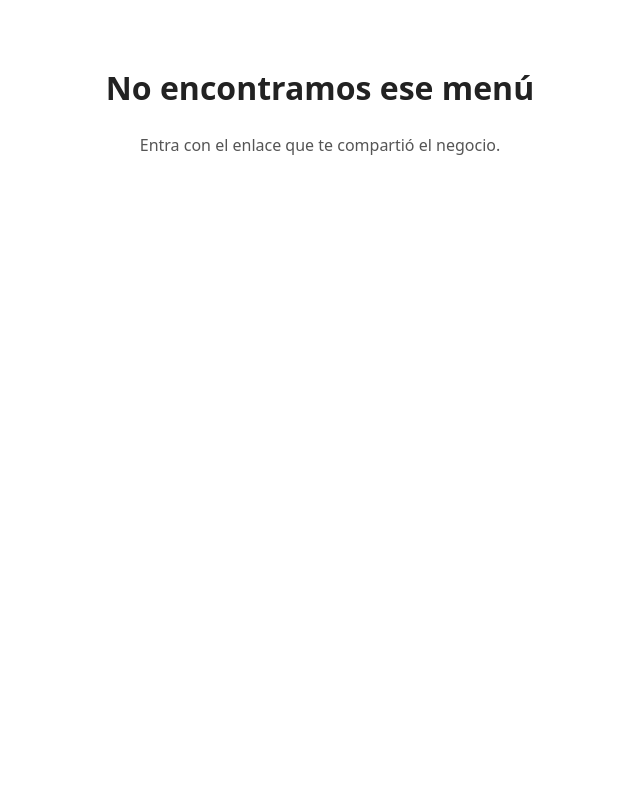
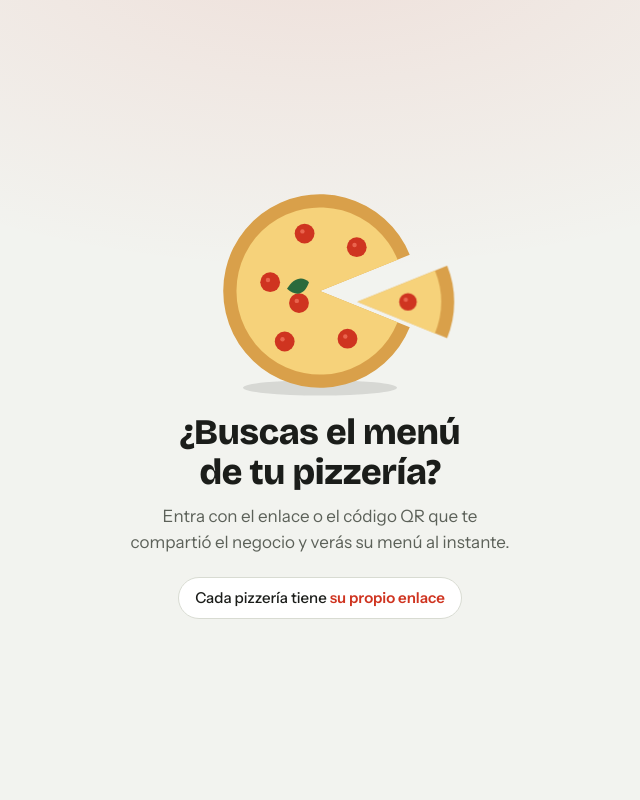
Before and after one commit to GranadosMontoya/pizzeria, a Django app: template menu/templates/menu/no_menu.html in a window 1280 px wide. Shown: the whole page, without its empty margins (320-960 px from the left). Run offline with Django 4.2, Linux system fonts and the light colour scheme; the template is opened without the code that fills it, so the values that code supplies are empty.

Commit message:
Página amable cuando no se abre un menú

```diff
--- a/menu/templates/menu/no_menu.html
+++ b/menu/templates/menu/no_menu.html
@@ -4,14 +4,69 @@
   <meta charset="utf-8">
   <meta name="viewport" content="width=device-width, initial-scale=1">
   <meta name="robots" content="noindex, nofollow">
-  <title>Menú no encontrado</title>
+  <title>¿Buscas el menú de tu pizzería?</title>
+  <link rel="preconnect" href="https://fonts.googleapis.com">
+  <link rel="preconnect" href="https://fonts.gstatic.com" crossorigin>
+  <link rel="stylesheet" href="https://fonts.googleapis.com/css2?family=Bricolage+Grotesque:opsz,wght@12..96,700;12..96,800&family=Instrument+Sans:wght@400;500;600&display=swap">
   <style>
-    body { font-family: system-ui, sans-serif; max-width: 30rem; margin: 4rem auto; padding: 0 1rem; line-height: 1.5; text-align: center; color: #222; }
-    p { color: #555; }
+    :root {
+      --bg: #F2F3EF; --ink: #1B1D1A; --muted: #5C6159; --line: #D8DBD2; --surface: #FFFFFF;
+      --tomato: #CF3420; --glow: rgba(207, 52, 32, .10);
+      --borde: #D9A04A; --queso: #F6D27A; --pep: #CF3420; --pep2: #E9644E; --albahaca: #2B6A3C; --sombra: rgba(20, 22, 18, .12);
+      --f-display: 'Bricolage Grotesque', 'Arial Narrow', system-ui, sans-serif;
+      --f-body: 'Instrument Sans', system-ui, -apple-system, 'Segoe UI', sans-serif;
+      color-scheme: light;
+    }
+    @media (prefers-color-scheme: dark) {
+      :root {
+        --bg: #151714; --ink: #F1F2EC; --muted: #A5AAA0; --line: #363A32; --surface: #1F221D;
+        --tomato: #FF6A4D; --glow: rgba(255, 106, 77, .12);
+        --borde: #C98F35; --queso: #E7BE62; --pep: #E5523A; --pep2: #FF8468; --albahaca: #7FCB8F; --sombra: rgba(0, 0, 0, .45);
+        color-scheme: dark;
+      }
+    }
+    * { box-sizing: border-box; }
+    html, body { height: 100%; }
+    body {
+      margin: 0; display: grid; place-items: center; padding: 24px;
+      background: radial-gradient(60rem 30rem at 50% -8%, var(--glow), transparent 70%), var(--bg);
+      color: var(--ink); font-family: var(--f-body); line-height: 1.55; text-align: center;
+    }
+    main { width: 100%; max-width: 26rem; }
+    .pizza { display: block; margin: 0 auto 8px; max-width: 62vw; height: auto; overflow: visible; }
+    .borde { fill: var(--borde); } .queso { fill: var(--queso); } .pep { fill: var(--pep); } .pep2 { fill: var(--pep2); }
+    .albahaca { fill: var(--albahaca); } .sombra { fill: var(--sombra); }
+    .porcion { animation: flota 3.2s ease-in-out infinite; transform-origin: 100px 100px; }
+    @keyframes flota { 0%, 100% { transform: translateY(0) rotate(0); } 50% { transform: translateY(-5px) rotate(2deg); } }
+    h1 { margin: 12px 0 10px; font-family: var(--f-display); font-weight: 800; font-size: clamp(1.75rem, 7vw, 2.25rem); line-height: 1.1; letter-spacing: -.01em; text-wrap: balance; }
+    p { margin: 0 auto; max-width: 24rem; color: var(--muted); font-size: 1.0625rem; text-wrap: pretty; }
+    .pista {
+      display: inline-block; margin-top: 22px; padding: 8px 16px; border: 1px solid var(--line); border-radius: 999px;
+      background: var(--surface); color: var(--ink); font-size: .9375rem; font-weight: 500;
+    }
+    .pista b { color: var(--tomato); font-weight: 600; }
+    @media (prefers-reduced-motion: reduce) { .porcion { animation: none; } }
   </style>
 </head>
 <body>
-  <h1>No encontramos ese menú</h1>
-  <p>Entra con el enlace que te compartió el negocio.</p>
+  <main>
+    <svg class="pizza" viewBox="0 0 200 200" role="img" aria-label="Una pizza a la que le falta una porción" width="220" height="220">
+      <ellipse cx="100" cy="188" rx="70" ry="7" class="sombra"/>
+      <g>
+        <path d="M100.0 100.0 L181.6 133.0 A88 88 0 1 1 181.6 67.0 Z" class="borde"/>
+        <path d="M100.0 100.0 L170.5 128.5 A76 76 0 1 1 170.5 71.5 Z" class="queso"/>
+        <circle cx="125.0" cy="143.3" r="9" class="pep"/><circle cx="123.0" cy="141.3" r="2" class="pep2"/><circle cx="67.9" cy="145.9" r="9" class="pep"/><circle cx="65.9" cy="143.9" r="2" class="pep2"/><circle cx="54.7" cy="92.0" r="9" class="pep"/><circle cx="52.7" cy="90.0" r="2" class="pep2"/><circle cx="86.0" cy="47.8" r="9" class="pep"/><circle cx="84.0" cy="45.8" r="2" class="pep2"/><circle cx="133.4" cy="60.2" r="9" class="pep"/><circle cx="131.4" cy="58.2" r="2" class="pep2"/><circle cx="80.9" cy="111.0" r="9" class="pep"/><circle cx="78.9" cy="109.0" r="2" class="pep2"/>
+        <path d="M70 98c6-10 14-12 20-6-3 9-10 15-20 6z" class="albahaca"/>
+      </g>
+      <g class="porcion">
+        <path d="M134.0 110.0 L215.6 77.0 A88 88 0 0 1 215.6 143.0 Z" class="borde"/>
+        <path d="M134.0 110.0 L204.5 81.5 A76 76 0 0 1 204.5 138.5 Z" class="queso"/>
+        <circle cx="180.0" cy="110.0" r="8" class="pep"/><circle cx="178.0" cy="108.0" r="2" class="pep2"/>
+      </g>
+    </svg>
+    <h1>¿Buscas el menú de tu pizzería?</h1>
+    <p>Entra con el enlace o el código QR que te compartió el negocio y verás su menú al instante.</p>
+    <span class="pista">Cada pizzería tiene <b>su propio enlace</b></span>
+  </main>
 </body>
 </html>
```
